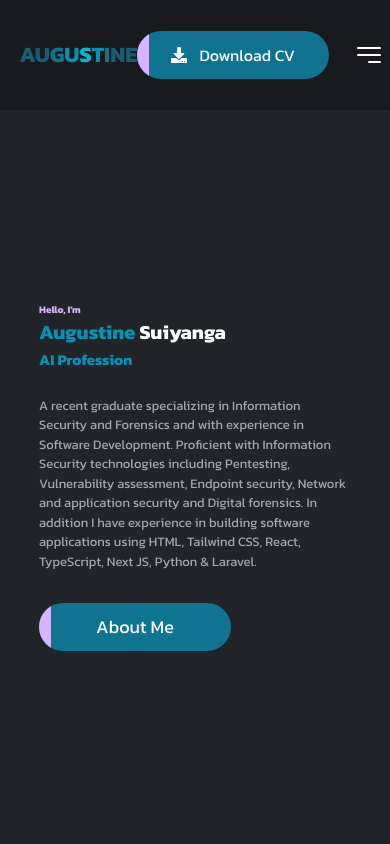
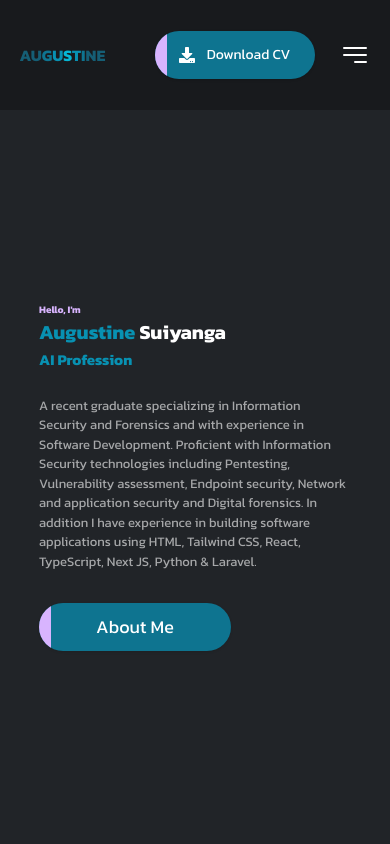
Before and after one commit to suiyanga/My-Portfolio, a Next.js app: page / in a window 390 px wide. Shown: the top 844 px of the page. Built offline with nearby package versions, Linux system fonts and the light colour scheme.

Commit message:
editing navbar

```diff
--- a/app/components/Home/Nav/Nav.tsx
+++ b/app/components/Home/Nav/Nav.tsx
@@ -13,7 +13,7 @@ const Nav = ({openNav}:Props) => {
     <div className="h-[13vh] bg-[#181a1d]">
         <div className="flex items-center justify-between w-[90%] xl:w-[80%] h-full mx-auto">
             {/* Logo */}
-            <div className="text-[22px] font-black text-white">
+            <div className=" sm:text-[18px] lg:text-[22px] font-black text-white">
                 <span className="text-cyan-800">A</span>
                 <span className="text-cyan-800">U</span>
                 <span className="text-cyan-700">G</span>
@@ -46,13 +46,13 @@ const Nav = ({openNav}:Props) => {
             {/* Download and Menu */}
             <div className=" flex items-center space-x-6">
                 <Link href='/images/aks.pdf' download="CV" target="_blank">
-                    <button className="group relative h-12 w-48 overflow-hidden
+                    <button className="group relative h-12 w-40 sm:h-10 sm:w-32 md:h-12 md:w-48 overflow-hidden
                     rounded-full bg-cyan-700 text-base shadow">
                         <span className="absolute inset-0 w-3 bg-purple-300 transition-all
                         duration-300 ease-out group-hover:w-full block"></span>
                         <span className="relative flex items-center justify-center space-x-3 text-white">
                             <FaDownload />
-                            <span> Download CV </span>
+                            <span className=" text-sm sm:text-xs md:text-sm"> Download CV </span>
                         </span>
                     </button>
                 </Link>
```
